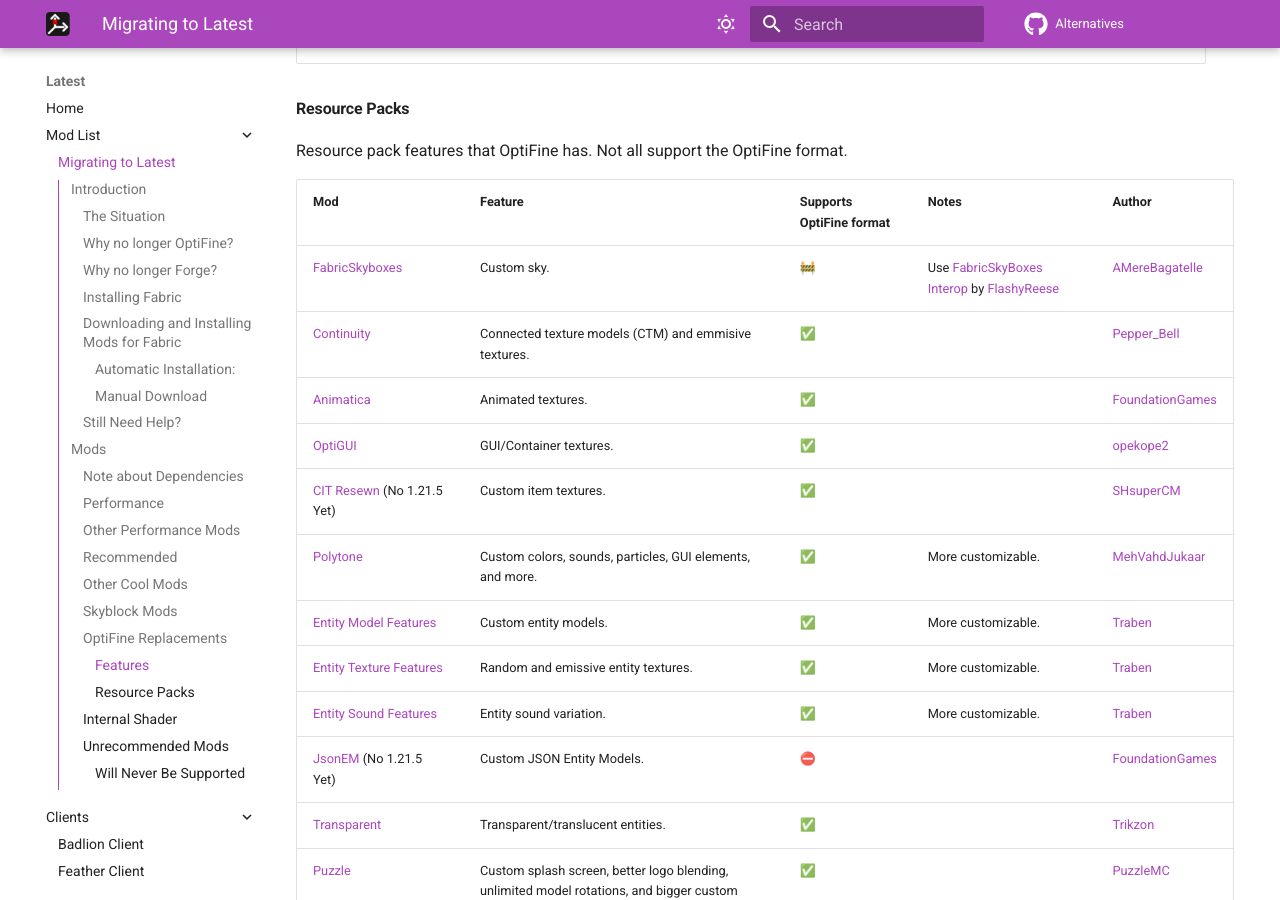
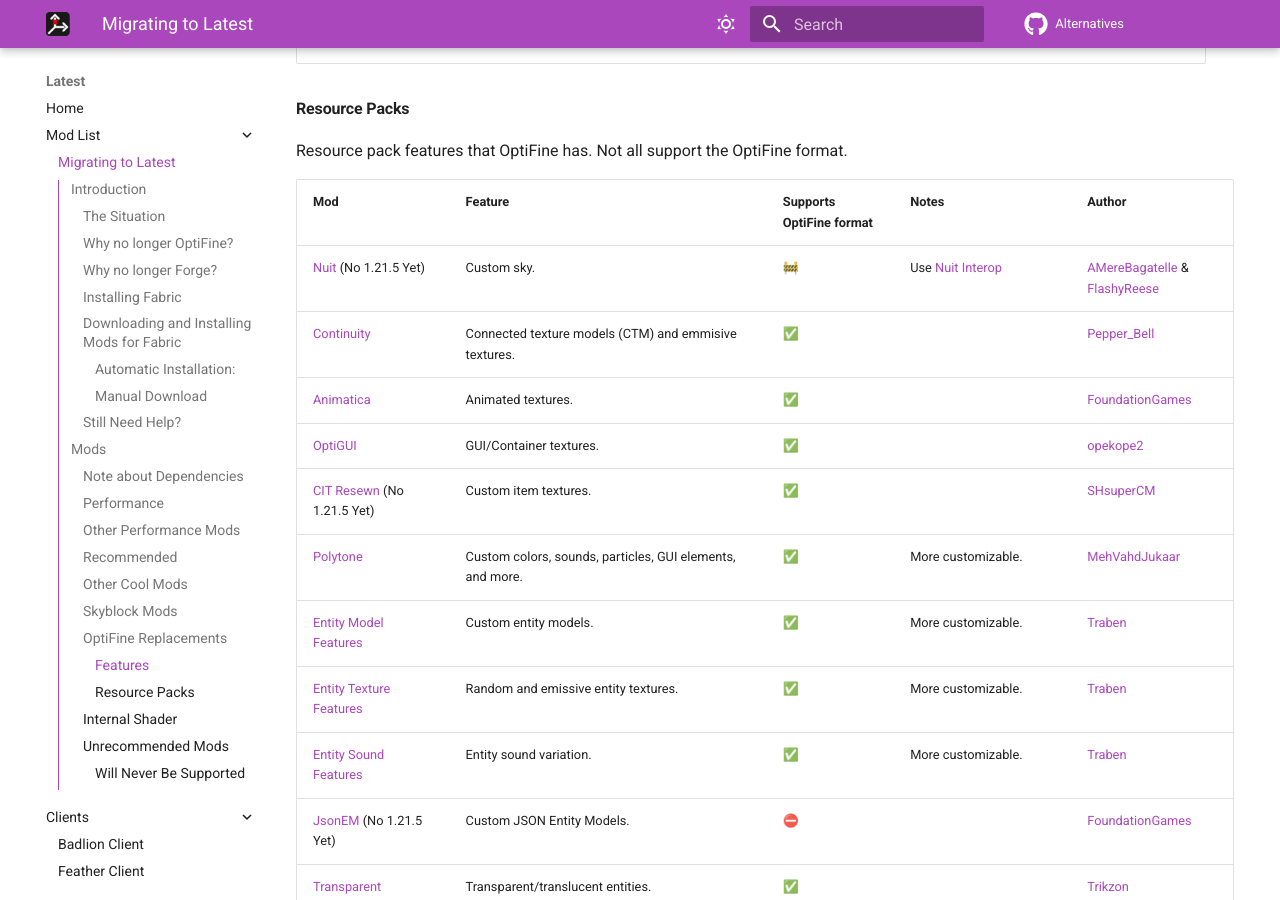
Before and after one commit to MicrocontrollersDev/Alternatives, an MkDocs documentation site: the page built from docs/latest/migrating.md, in a window 1280 px wide and 900 px high, scrolled down 11587 px. Built offline with MkDocs 1.6.1 and Material for MkDocs 9.7.7, drawn with Linux system fonts in a browser that asks for light colours; comment, search, counter and statistics services are not loaded.

Commit message:
fsb to nuit

```diff
--- a/docs/latest/migrating.md
+++ b/docs/latest/migrating.md
@@ -247,7 +247,7 @@
 
 | Mod | Feature | Supports OptiFine format| Notes | Author |
 | --- | --- | --- | --- | --- |
-| [FabricSkyboxes](https://modrinth.com/mod/fabricskyboxes) | Custom sky. | 🚧 | Use [FabricSkyBoxes Interop](https://modrinth.com/mod/fabricskyboxes-interop) by [FlashyReese](https://github.com/FlashyReese) | [AMereBagatelle](https://modrinth.com/user/ifLBWnLs) |
+| [Nuit](https://modrinth.com/mod/nuit) (No 1.21.5 Yet) | Custom sky. | 🚧 | Use [Nuit Interop](https://modrinth.com/mod/nuit-interop) | [AMereBagatelle](https://modrinth.com/user/ifLBWnLs) & [FlashyReese](https://github.com/FlashyReese) |
 | [Continuity](https://modrinth.com/mod/continuity) | Connected texture models (CTM) and emmisive textures. | ✅ | | [Pepper_Bell](https://github.com/PepperCode1) |
 | [Animatica](https://modrinth.com/mod/animatica) | Animated textures. | ✅ | | [FoundationGames](https://github.com/FoundationGames) |
 | [OptiGUI](https://modrinth.com/mod/optigui) | GUI/Container textures. | ✅ | | [opekope2](https://github.com/opekope2) |
```
